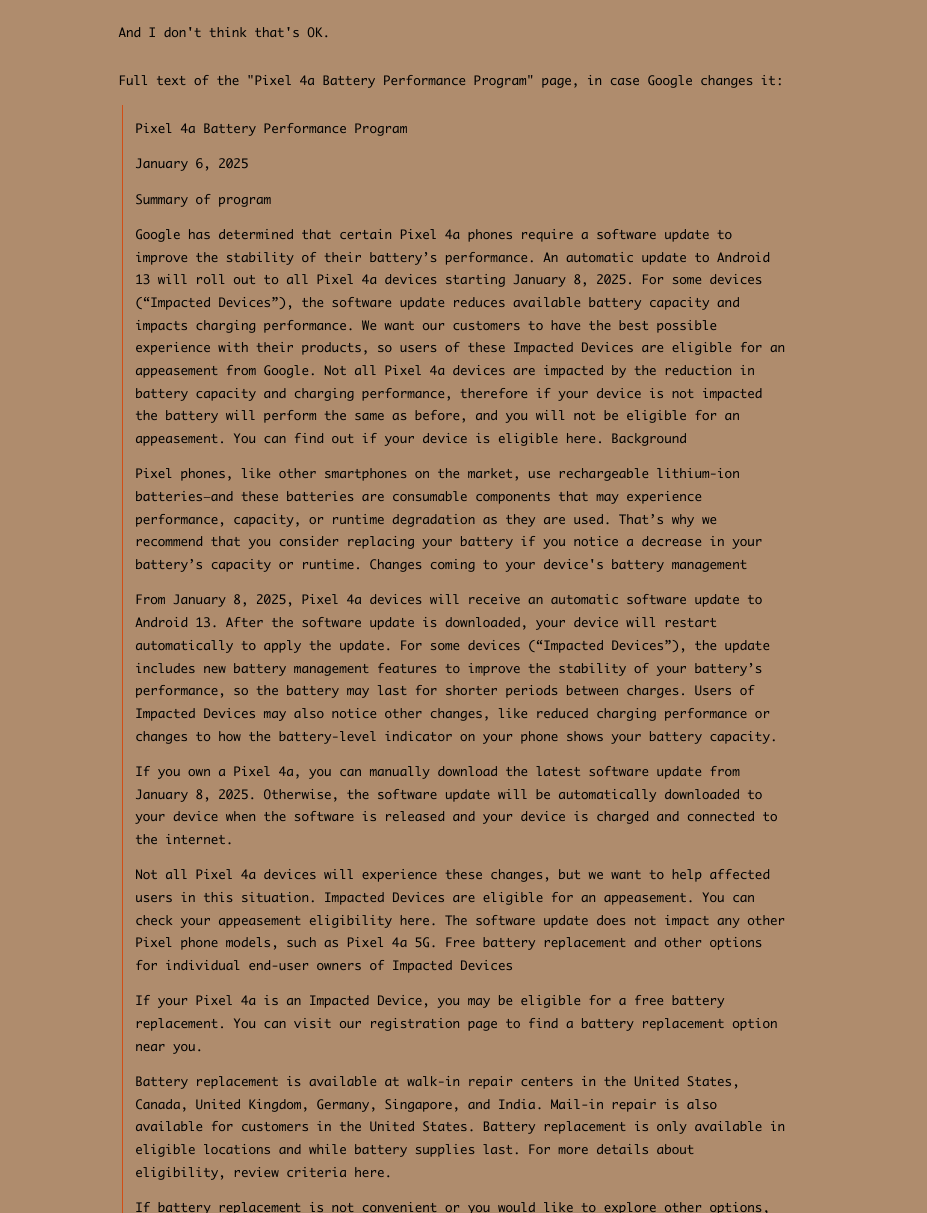
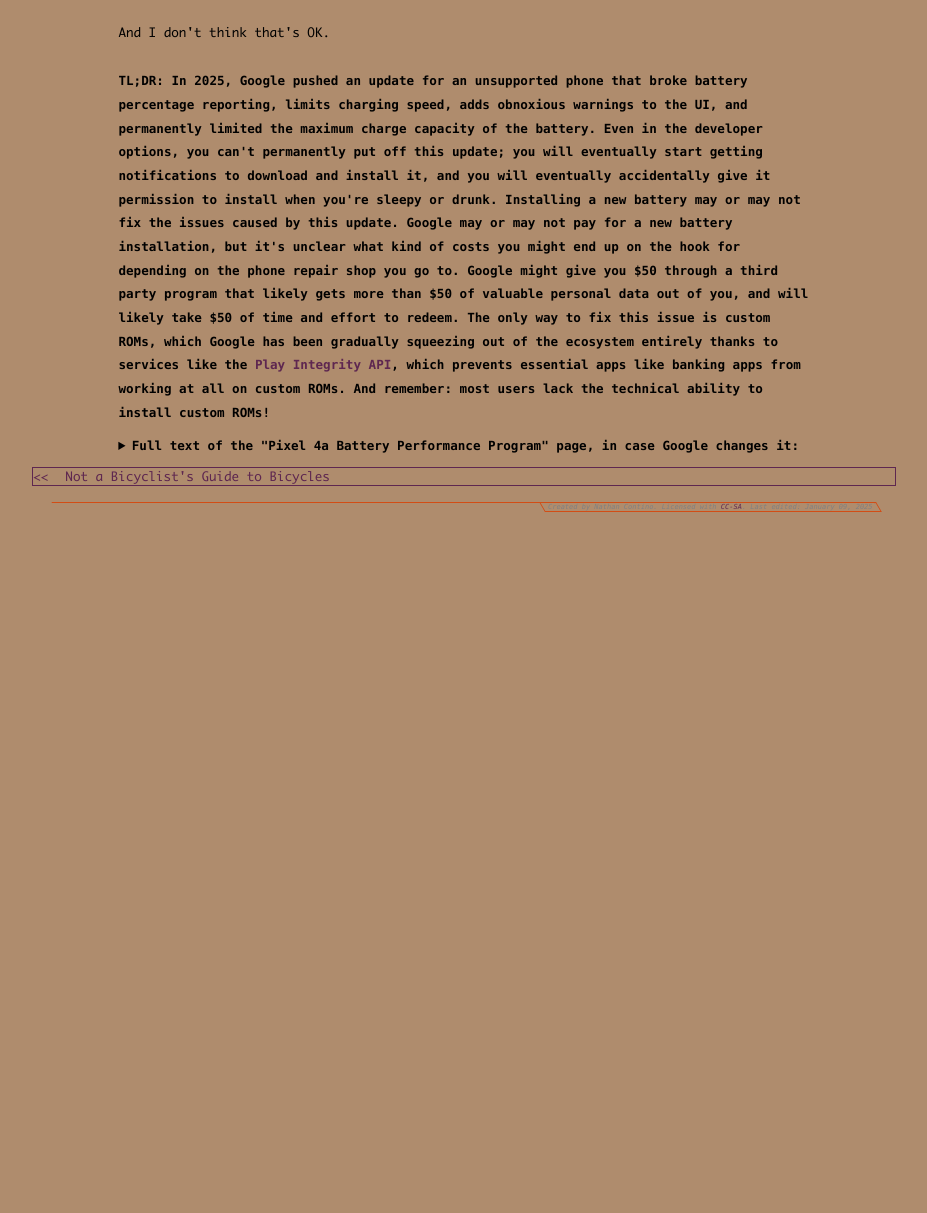
Before and after one commit to nathan-contino/nathan-contino.github.io, a Jekyll site: the page built from _posts/techblog/2025-01-09-the-day-google-killed-the-pixel-4a.md, in a window 1280 px wide and 1400 px high, scrolled down 3911 px. Shown: the part 187-1400 px from the top of the window, without its empty margins (176-1103 px from the left). Built offline with Jekyll 4.4.1, drawn with Linux system fonts in a browser that asks for light colours; after the commit the page ends 4631 px from its top, so only the background shows below that; some of the changed text lies outside the part shown.

Commit message:
Hide full g text in details element, add tldr

```diff
--- a/_posts/techblog/2025-01-09-the-day-google-killed-the-pixel-4a.md
+++ b/_posts/techblog/2025-01-09-the-day-google-killed-the-pixel-4a.md
@@ -66,116 +66,128 @@
 
 And I don't think that's OK.
 
+**TL;DR: In 2025, Google pushed an update for an unsupported phone that broke battery percentage reporting, limits charging speed, adds obnoxious warnings to the UI, and permanently limited the maximum charge capacity of the battery. Even in the developer options, you can't permanently put off this update; you will eventually start getting notifications to download and install it, and you will eventually accidentally give it permission to install when you're sleepy or drunk. Installing a new battery may or may not fix the issues caused by this update. Google may or may not pay for a new battery installation, but it's unclear what kind of costs you might end up on the hook for depending on the phone repair shop you go to. Google might give you $50 through a third party program that likely gets more than $50 of valuable personal data out of you, and will likely take $50 of time and effort to redeem. The only way to fix this issue is custom ROMs, which Google has been gradually squeezing out of the ecosystem entirely thanks to services like the [Play Integrity API](https://developer.android.com/google/play/integrity/overview), which prevents essential apps like banking apps from working at all on custom ROMs. And remember: most users lack the technical ability to install custom ROMs!**
+
+<details><summary><strong>Full text of the "Pixel 4a Battery Performance Program" page, in case Google changes it:</strong></summary>
 
 
+<blockquote>
+Pixel 4a Battery Performance Program
+<p></p>
+January 6, 2025
+<p></p>
+Summary of program
+<p></p>
+Google has determined that certain Pixel 4a phones require a software update to improve the stability of their battery’s performance. An automatic update to Android 13 will roll out to all Pixel 4a devices starting January 8, 2025. For some devices (“Impacted Devices”), the software update reduces available battery capacity and impacts charging performance. We want our customers to have the best possible experience with their products, so users of these Impacted Devices are eligible for an appeasement from Google. Not all Pixel 4a devices are impacted by the reduction in battery capacity and charging performance, therefore if your device is not impacted the battery will perform the same as before, and you will not be eligible for an appeasement. You can find out if your device is eligible here.
+Background
+<p></p>
+Pixel phones, like other smartphones on the market, use rechargeable lithium-ion batteries—and these batteries are consumable components that may experience performance, capacity, or runtime degradation as they are used. That’s why we recommend that you consider replacing your battery if you notice a decrease in your battery’s capacity or runtime.
+Changes coming to your device's battery management
+<p></p>
+From January 8, 2025, Pixel 4a devices will receive an automatic software update to Android 13. After the software update is downloaded, your device will restart automatically to apply the update. For some devices (“Impacted Devices”), the update includes new battery management features to improve the stability of your battery’s performance, so the battery may last for shorter periods between charges. Users of Impacted Devices may also notice other changes, like reduced charging performance or changes to how the battery-level indicator on your phone shows your battery capacity.
+<p></p>
+If you own a Pixel 4a, you can manually download the latest software update from January 8, 2025. Otherwise, the software update will be automatically downloaded to your device when the software is released and your device is charged and connected to the internet.
+<p></p>
+Not all Pixel 4a devices will experience these changes, but we want to help affected users in this situation. Impacted Devices are eligible for an appeasement. You can check your appeasement eligibility here. The software update does not impact any other Pixel phone models, such as Pixel 4a 5G.
+Free battery replacement and other options for individual end-user owners of Impacted Devices
+<p></p>
+If your Pixel 4a is an Impacted Device, you may be eligible for a free battery replacement. You can visit our registration page to find a battery replacement option near you.
+<p></p>
+Battery replacement is available at walk-in repair centers in the United States, Canada, United Kingdom, Germany, Singapore, and India. Mail-in repair is also available for customers in the United States. Battery replacement is only available in eligible locations and while battery supplies last. For more details about eligibility, review criteria here.
+<p></p>
+If battery replacement is not convenient or you would like to explore other options, you can also visit our registration page to claim one of the other appeasement options:
+<p></p>
+<ul>
+<li> $50 USD (or local equivalent) payment. </li>
+<li> $100 USD (or local equivalent) Google hardware discount code applicable towards the purchase of another Pixel phone on the Google Store (as available). </li>
+</ul>
+<p></p>
+Terms and conditions
+<p></p>
+Individual end users will have one year from the initial software release on January 8, 2025 to register and make a choice of one of the three appeasement options, which may vary by country. After January 8, 2026, these appeasement options will no longer be available. Payment and Google hardware discount code amounts may vary based on the daily exchange rate, at the time of conversion. The final amount will be calculated using the exchange rate in effect at the time you select your appeasement option.
+<p></p>
+Note: Only some Pixel 4a devices are impacted by the reduced battery capacity and eligible for appeasements - you can check your eligibility here.
+<p></p>
+The options above are available exclusively for individual end-user consumers of Impacted Devices only (retailers, wholesalers, or owners of bulk devices other than for personal use are not eligible) that were purchased by or on behalf of that individual consumer prior to January 6, 2025. There is one appeasement per device after eligibility is confirmed. Proof of ownership may be required when claiming your appeasement. Appeasement options may not be available in all countries, as required by law.
+<p></p>
+This Pixel 4a Battery Performance Program provides rights separate to rights provided to you by statutory law in the country where you purchased the device. Those statutory rights are in addition to, and not instead of or restricted by, this program.
+<p></p>
+Additional details regarding this program are provided in the frequently asked questions below.
+<p></p>
+Frequently asked questions
+<p></p>
+What should I expect if my Pixel 4a battery has been impacted?  Can I continue to use my Pixel 4a?
+<p></p>
+Yes, you can continue to use your Pixel 4a as before. After the software update is applied, Impacted Devices will experience improved stability of battery performance, but battery capacity will be reduced, which may affect runtime. You may also notice other changes, like reduced charging performance or changes to how the battery-level indicator on your phone shows your battery capacity.
+<p></p>
+How do I know if I have Pixel 4a?
+<p></p>
+Find your phone model in Settings About phone Model. Remember that not all Pixel 4a devices are impacted by the battery health features and eligible for appeasement. You can confirm here if your device is impacted and if you are eligible for an appeasement option.
+<p></p>
+How do I claim my appeasement?
+<p></p>
+To claim an appeasement for your Impacted Device, visit our registration page to begin the process. After you complete the registration process, you’ll be given a list of available options for your country and estimated time for fulfillment.
+<p></p>
+The options may vary depending on country, and will only be available for individual end users until January 8, 2026. Terms and conditions apply.
+<p></p>
+How do I obtain a battery replacement?
+<p></p>
+If you choose to request one free battery replacement, eligible Pixel 4a devices can be taken to walk-in repair centers in the United States, Canada, United Kingdom, Germany, Singapore and India. Visit our registration page and after selecting the Repair option, you can find a service location near you. We recommend that you contact the walk-in repair location ahead of time and schedule an appointment. If you are in the United States, mail-in repair may also be available. We will send you a special box for mail-in repair if your device qualifies. Battery replacement is only available at eligible locations and only while battery supplies last.
+<p></p>
+For more information and to register for a battery replacement, visit our registration page.
+<p></p>
+About the battery replacement program
+<p></p>
+The battery replacement program provides one free battery replacement for eligible Pixel 4a devices following an initial eligibility check and physical inspection of your device. Initial eligibility is determined based on whether the phone is an Impacted Device. To find out if your Pixel 4a phone is eligible visit our registration page.
+<p></p>
+If your Pixel 4a is eligible and you registered for a battery replacement, you can choose mail-in repair in the United States only, or take it to a walk-in repair location in the United States, Canada, United Kingdom, Germany, Singapore, and India. For more information on our repair partners, visit our registration page.
+<p></p>
+Even if an Impacted Device is eligible for a free battery replacement, upon receipt, a physical inspection of your phone is conducted before starting the repair to verify that the phone is in suitable condition for repair.
+<p></p>
+Important: If your Pixel 4a device exhibits other forms of damage, like liquid damage, exposure to sharp objects, or excessive force, it may not qualify for a free battery replacement. If your phone has out-of-warranty damage, such as display or coverglass cracks, then there may be a fee to repair your phone. Before we start any repairs, we'll provide a cost estimate. You then have the option to proceed with the repair or have your device returned to you.
+<p></p>
+If your Impacted Device is not eligible for the free battery replacement program following physical inspection, you will be redirected to select a different appeasement option.
+<p></p>
+Battery replacement doesn't extend the standard warranty coverage of your Pixel 4a. Your warranty will expire on the date it was originally set to expire, regardless of the battery replacement.
+<p></p>
+Tip: Before you bring in your phone or mail-in for repair, back up your data.
+<p></p>
+I have a Pixel 4a that I am no longer using, can I get the appeasement offer?
+<p></p>
+Yes, appeasement options are available for individual end-user owners of Impacted Devices (subject to terms and conditions).
+<p></p>
+Can I take my Pixel 4a device back to the carrier or retailer where I bought it?
+<p></p>
+No. The appeasement options are offered by Google directly to individual end-user owners of Impacted Devices. To claim an appeasement, visit our registration page to begin the process.
+<p></p>
+My Pixel 4a is working normally. Do I need to stop using it?
+<p></p>
+You do not need to stop using your Pixel 4a. Your device will receive the software update from January 8, 2025, or you can manually download the update.
+<p></p>
+I haven’t had any issues with my Pixel 4a. Can I take it on a plane or put it in my checked luggage?
+<p></p>
+Follow local transportation guidance as usual. In general, rechargeable lithium-ion batteries are allowed in carry-on baggage but are prohibited from checked luggage. Please see the FAA’s PackSafe for Passengers webpage for more information.
+<p></p>
+Can I purchase a new Pixel 4a?
+<p></p>
+Google is no longer selling Pixel 4a, but you can review our current Pixel portfolio here.
+<p></p>
+How do I dispose of my Pixel 4a if I can't return it?
+<p></p>
+Dispose of your phone, battery, and any accessories in accordance with local regulations. Don't dispose of them in normal household waste. Improper disposal may lead to fire, explosion, and/or other hazards. Don't open, crush, heat above 45°C (113°F), or incinerate. For more information on recycling your phone, visit g.co/pixel/recycle.
+<p></p>
+What happens to my Pixel 4a after I take the payment or Google hardware discount code appeasement offer? Can I still use it?
+<p></p>
+You will not be required to return your device. You can continue to use your Pixel 4a or you can dispose of it responsibly. For more information on recycling your phone, visit g.co/pixel/recycle.
+<p></p>
+Is it safe to charge my Pixel 4a?
+<p></p>
+Yes, you can continue to charge your Pixel 4a as before. As with all devices, use best practices for battery health and charging. Place your device in a well-ventilated area when charging or in-use. You can find additional safety-related information here or on your Pixel 4a at Settings About phone Safety & regulatory manual.
+<p></p>
+Can I continue to request mail-in repairs for my device in the future?
+<p></p>
+Impacted Devices that qualify and receive a battery replacement will be able to request future mail-in repair service where available. If an Impacted Device claims an appeasement other than a battery replacement, that device will not qualify for future mail-in repair service but can still receive other non-mail in repair services where available.
+</blockquote>
 
-Full text of the "Pixel 4a Battery Performance Program" page, in case Google changes it:
 
-> Pixel 4a Battery Performance Program
->
-> January 6, 2025
->
-> Summary of program
->
-> Google has determined that certain Pixel 4a phones require a software update to improve the stability of their battery’s performance. An automatic update to Android 13 will roll out to all Pixel 4a devices starting January 8, 2025. For some devices (“Impacted Devices”), the software update reduces available battery capacity and impacts charging performance. We want our customers to have the best possible experience with their products, so users of these Impacted Devices are eligible for an appeasement from Google. Not all Pixel 4a devices are impacted by the reduction in battery capacity and charging performance, therefore if your device is not impacted the battery will perform the same as before, and you will not be eligible for an appeasement. You can find out if your device is eligible here.
-Background
->
-> Pixel phones, like other smartphones on the market, use rechargeable lithium-ion batteries—and these batteries are consumable components that may experience performance, capacity, or runtime degradation as they are used. That’s why we recommend that you consider replacing your battery if you notice a decrease in your battery’s capacity or runtime.
-Changes coming to your device's battery management
->
-> From January 8, 2025, Pixel 4a devices will receive an automatic software update to Android 13. After the software update is downloaded, your device will restart automatically to apply the update. For some devices (“Impacted Devices”), the update includes new battery management features to improve the stability of your battery’s performance, so the battery may last for shorter periods between charges. Users of Impacted Devices may also notice other changes, like reduced charging performance or changes to how the battery-level indicator on your phone shows your battery capacity.
->
-> If you own a Pixel 4a, you can manually download the latest software update from January 8, 2025. Otherwise, the software update will be automatically downloaded to your device when the software is released and your device is charged and connected to the internet.
->
-> Not all Pixel 4a devices will experience these changes, but we want to help affected users in this situation. Impacted Devices are eligible for an appeasement. You can check your appeasement eligibility here. The software update does not impact any other Pixel phone models, such as Pixel 4a 5G.
-Free battery replacement and other options for individual end-user owners of Impacted Devices
->
-> If your Pixel 4a is an Impacted Device, you may be eligible for a free battery replacement. You can visit our registration page to find a battery replacement option near you.
->
-> Battery replacement is available at walk-in repair centers in the United States, Canada, United Kingdom, Germany, Singapore, and India. Mail-in repair is also available for customers in the United States. Battery replacement is only available in eligible locations and while battery supplies last. For more details about eligibility, review criteria here.
->
-> If battery replacement is not convenient or you would like to explore other options, you can also visit our registration page to claim one of the other appeasement options:
->
-> * $50 USD (or local equivalent) payment.
-> * $100 USD (or local equivalent) Google hardware discount code applicable towards the purchase of another Pixel phone on the Google Store (as available).
->
-> Terms and conditions
->
-> Individual end users will have one year from the initial software release on January 8, 2025 to register and make a choice of one of the three appeasement options, which may vary by country. After January 8, 2026, these appeasement options will no longer be available. Payment and Google hardware discount code amounts may vary based on the daily exchange rate, at the time of conversion. The final amount will be calculated using the exchange rate in effect at the time you select your appeasement option.
->
-> Note: Only some Pixel 4a devices are impacted by the reduced battery capacity and eligible for appeasements - you can check your eligibility here.
->
-> The options above are available exclusively for individual end-user consumers of Impacted Devices only (retailers, wholesalers, or owners of bulk devices other than for personal use are not eligible) that were purchased by or on behalf of that individual consumer prior to January 6, 2025. There is one appeasement per device after eligibility is confirmed. Proof of ownership may be required when claiming your appeasement. Appeasement options may not be available in all countries, as required by law.
->
-> This Pixel 4a Battery Performance Program provides rights separate to rights provided to you by statutory law in the country where you purchased the device. Those statutory rights are in addition to, and not instead of or restricted by, this program.
->
-> Additional details regarding this program are provided in the frequently asked questions below.
-> Frequently asked questions
-> What should I expect if my Pixel 4a battery has been impacted?  Can I continue to use my Pixel 4a?
->
-> Yes, you can continue to use your Pixel 4a as before. After the software update is applied, Impacted Devices will experience improved stability of battery performance, but battery capacity will be reduced, which may affect runtime. You may also notice other changes, like reduced charging performance or changes to how the battery-level indicator on your phone shows your battery capacity.
-How do I know if I have Pixel 4a?
->
-> Find your phone model in Settings > About phone > Model. Remember that not all Pixel 4a devices are impacted by the battery health features and eligible for appeasement. You can confirm here if your device is impacted and if you are eligible for an appeasement option.
-> How do I claim my appeasement?
->
-> To claim an appeasement for your Impacted Device, visit our registration page to begin the process. After you complete the registration process, you’ll be given a list of available options for your country and estimated time for fulfillment.
-> The options may vary depending on country, and will only be available for individual end users until January 8, 2026. > Terms and conditions apply.
->
-> How do I obtain a battery replacement?
->
-> If you choose to request one free battery replacement, eligible Pixel 4a devices can be taken to walk-in repair centers in the United States, Canada, United Kingdom, Germany, Singapore and India. Visit our registration page and after selecting the Repair option, you can find a service location near you. We recommend that you contact the walk-in repair location ahead of time and schedule an appointment. If you are in the United States, mail-in repair may also be available. We will send you a special box for mail-in repair if your device qualifies. Battery replacement is only available at eligible locations and only while battery supplies last.
->
-> For more information and to register for a battery replacement, visit our registration page.
->
-> About the battery replacement program
->
-> The battery replacement program provides one free battery replacement for eligible Pixel 4a devices following an initial eligibility check and physical inspection of your device. Initial eligibility is determined based on whether the phone is an Impacted Device. To find out if your Pixel 4a phone is eligible visit our registration page.
->
-> If your Pixel 4a is eligible and you registered for a battery replacement, you can choose mail-in repair in the United States only, or take it to a walk-in repair location in the United States, Canada, United Kingdom, Germany, Singapore, and India. For more information on our repair partners, visit our registration page.
->
-> Even if an Impacted Device is eligible for a free battery replacement, upon receipt, a physical inspection of your phone is conducted before starting the repair to verify that the phone is in suitable condition for repair.
->
-> Important: If your Pixel 4a device exhibits other forms of damage, like liquid damage, exposure to sharp objects, or excessive force, it may not qualify for a free battery replacement. If your phone has out-of-warranty damage, such as display or coverglass cracks, then there may be a fee to repair your phone. Before we start any repairs, we'll provide a cost estimate. You then have the option to proceed with the repair or have your device returned to you.
->
-> If your Impacted Device is not eligible for the free battery replacement program following physical inspection, you will be redirected to select a different appeasement option.
->
-> Battery replacement doesn't extend the standard warranty coverage of your Pixel 4a. Your warranty will expire on the date it was originally set to expire, regardless of the battery replacement.
->
-> Tip: Before you bring in your phone or mail-in for repair, back up your data.
->
-> I have a Pixel 4a that I am no longer using, can I get the appeasement offer?
->
-> Yes, appeasement options are available for individual end-user owners of Impacted Devices (subject to terms and conditions).
->
-> Can I take my Pixel 4a device back to the carrier or retailer where I bought it?
->
-> No. The appeasement options are offered by Google directly to individual end-user owners of Impacted Devices. To claim an appeasement, visit our registration page to begin the process.
->
-> My Pixel 4a is working normally. Do I need to stop using it?
->
-> You do not need to stop using your Pixel 4a. Your device will receive the software update from January 8, 2025, or you can manually download the update.
->
-> I haven’t had any issues with my Pixel 4a. Can I take it on a plane or put it in my checked luggage?
->
-> Follow local transportation guidance as usual. In general, rechargeable lithium-ion batteries are allowed in carry-on baggage but are prohibited from checked luggage. Please see the FAA’s PackSafe for Passengers webpage for more information.
->
-> Can I purchase a new Pixel 4a?
->
-> Google is no longer selling Pixel 4a, but you can review our current Pixel portfolio here.
->
-> How do I dispose of my Pixel 4a if I can't return it?
->
-> Dispose of your phone, battery, and any accessories in accordance with local regulations. Don't dispose of them in normal household waste. Improper disposal may lead to fire, explosion, and/or other hazards. Don't open, crush, heat above 45°C (113°F), or incinerate. For more information on recycling your phone, visit g.co/pixel/recycle.
->
-> What happens to my Pixel 4a after I take the payment or Google hardware discount code appeasement offer? Can I still use it?
->
-> You will not be required to return your device. You can continue to use your Pixel 4a or you can dispose of it responsibly. For more information on recycling your phone, visit g.co/pixel/recycle.
->
-> Is it safe to charge my Pixel 4a?
->
-> Yes, you can continue to charge your Pixel 4a as before. As with all devices, use best practices for battery health and charging. Place your device in a well-ventilated area when charging or in-use. You can find additional safety-related information here or on your Pixel 4a at Settings > About phone > Safety & regulatory manual.
->
-> Can I continue to request mail-in repairs for my device in the future?
->
-> Impacted Devices that qualify and receive a battery replacement will be able to request future mail-in repair service where available. If an Impacted Device claims an appeasement other than a battery replacement, that device will not qualify for future mail-in repair service but can still receive other non-mail in repair services where available.
+</details>
```
